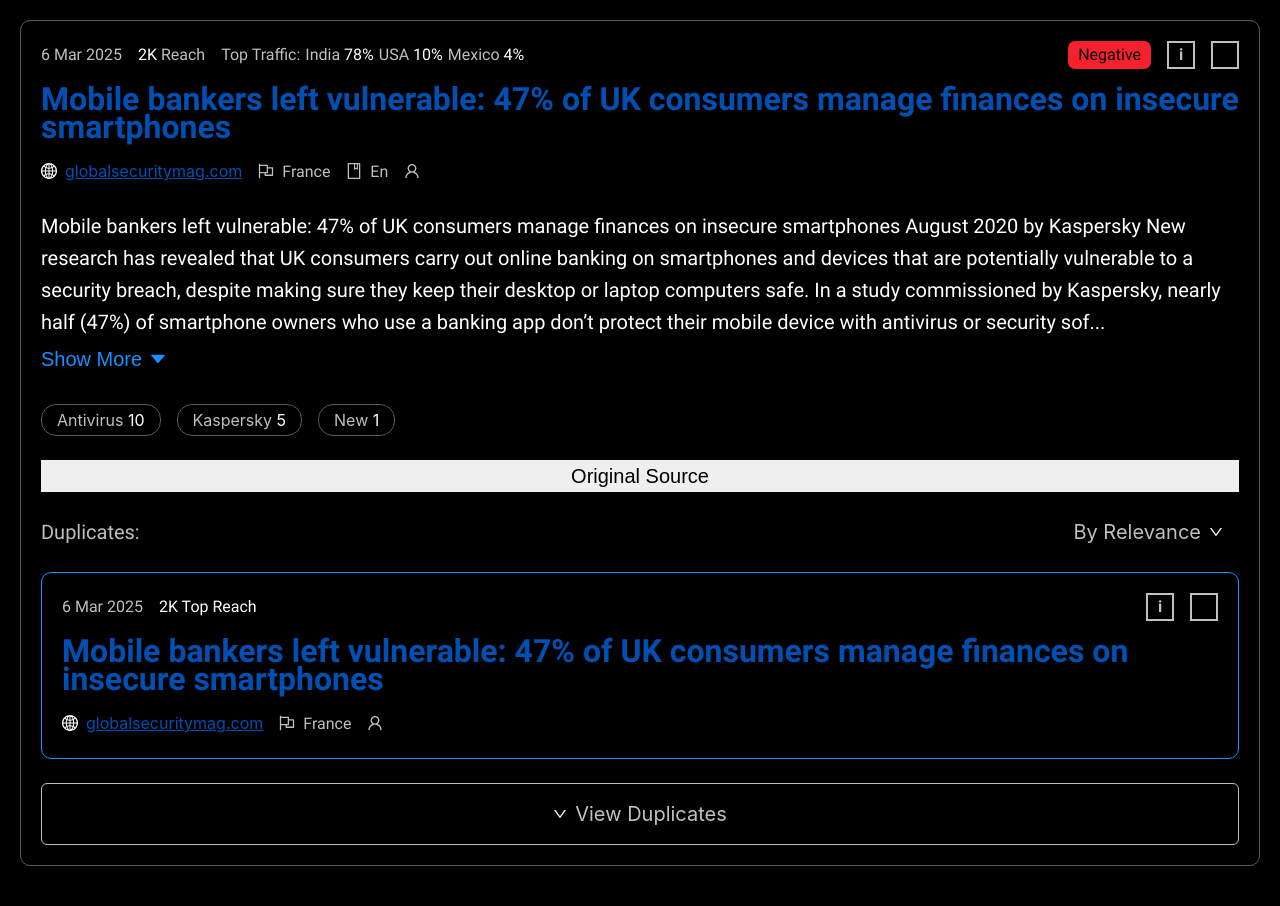
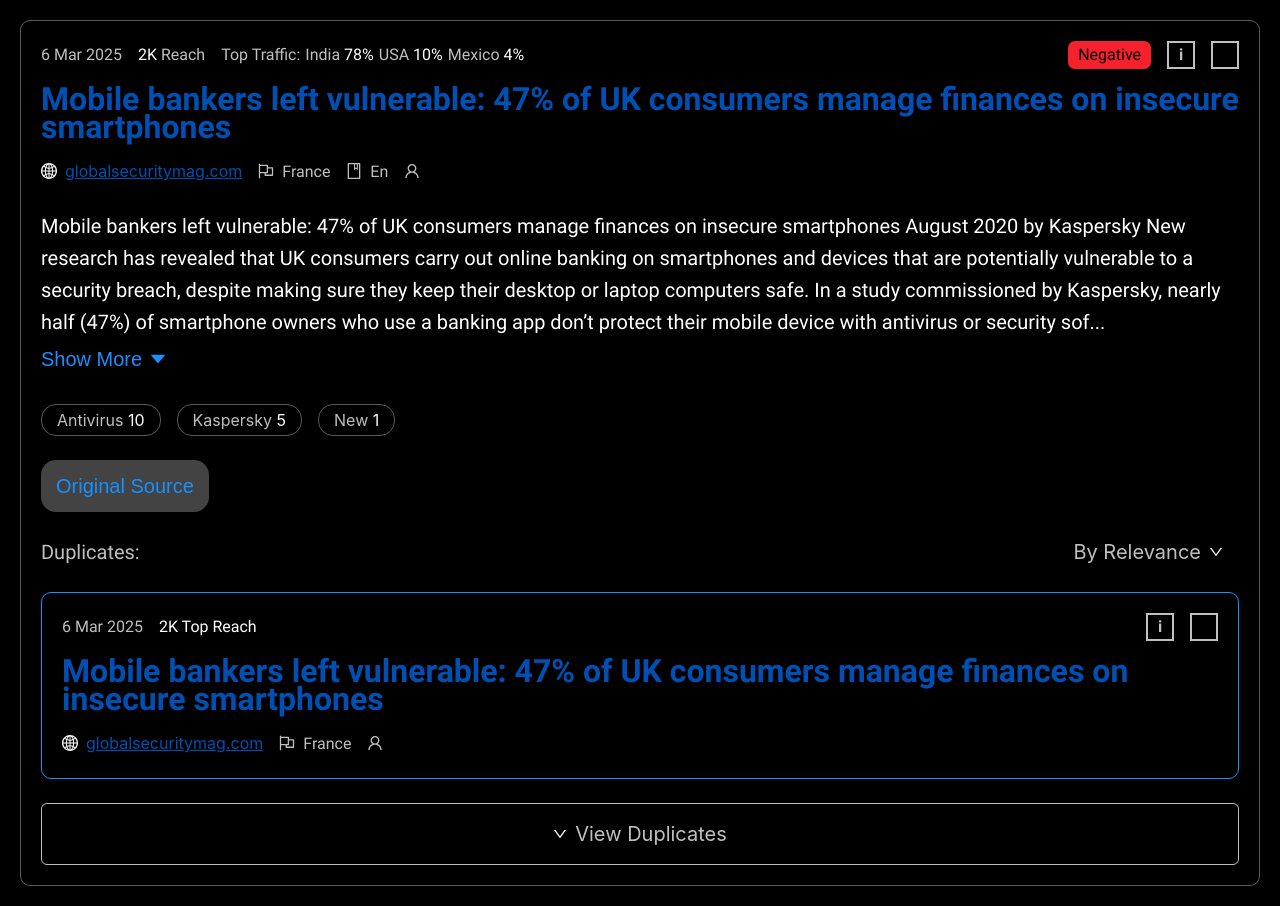
Before and after one commit to gr-sv/newsblock, a React (Create React App) app: page / in a window 1280 px wide. Built offline with nearby package versions, Linux system fonts and the light colour scheme.

Commit message:
Add Buttons into HeaderOfNews, styles

```diff
--- a/src/components/shared/button/button.module.scss
+++ b/src/components/shared/button/button.module.scss
@@ -1,16 +1,31 @@
 .button {
+	display: block;
 	font-size: 20px;
 	line-height: 32px;
-	display: block;
+	color: var(--blue);
+	background-color: transparent;
 	border: none;
 	border-radius: 0;
 	text-transform: capitalize;
 	cursor: pointer;
 	transition: .3s;
+
+	&:hover {
+		color: var(--blue2);
+	}
+
+	&:active {
+		transform: scale(.95);
+	}
 }
 
 .button_showMore {
 	padding: 5px 0;
-	color: var(--blue);
-	background-color: transparent;
 }
+
+.button_source {
+	align-self: start;
+	padding: 10px 15px;
+	background-color: var(--darkgray2);
+	border-radius: 15px;
+}
--- a/src/components/widgets/bodyOfNews/bodyOfNews.jsx
+++ b/src/components/widgets/bodyOfNews/bodyOfNews.jsx
@@ -19,7 +19,7 @@ function BodyOfNews () {
 
 			<Tags />
 
-			<Button>
+			<Button button_source>
 				Original Source
 			</Button>
 		</Flex>
--- a/src/components/widgets/bodyOfNews/bodyOfNews.module.scss
+++ b/src/components/widgets/bodyOfNews/bodyOfNews.module.scss
@@ -2,18 +2,3 @@
 	font-size: 20px;
 	line-height: 32px;
 }
-
-.showMoreBtn,
-.blueBtn {
-	font-size: 20px;
-	line-height: 32px;
-	color: var(--blue2);
-}
-
-.blueBtn {
-	align-self: start;
-	padding: 20px 15px;
-	color: var(--blue);
-	background-color: var(--darkgray);
-	border: none;
-}
```
